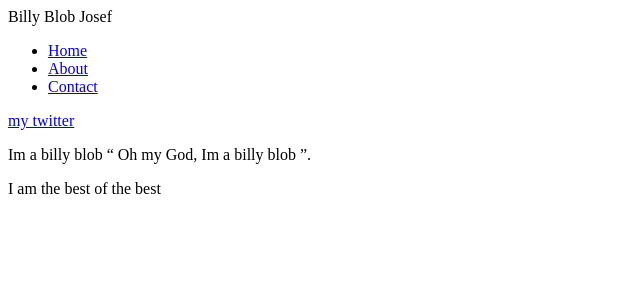
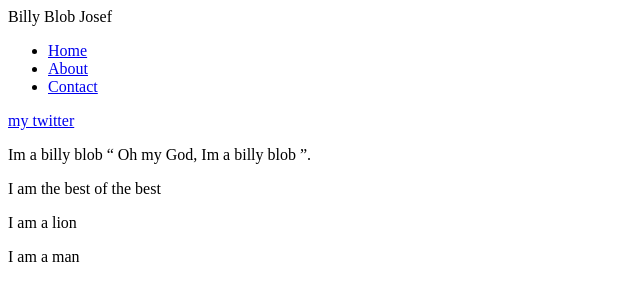
Before and after one commit to rawrhys/therepository, a plain HTML site: page index.html in a window 1280 px wide. Shown: the whole page, without its empty margins (0-640 px from the left). Drawn offline with Linux system fonts and the light colour scheme.

Commit message:
the change was made

```diff
--- a/index.html
+++ b/index.html
@@ -19,6 +19,8 @@ Billy Blob Josef
    </q>.
    <p> I am the best of the best
 </p>
+<p>I am a lion</p>
+<p>I am a man</p>
 </head>
 <body>
 
```
